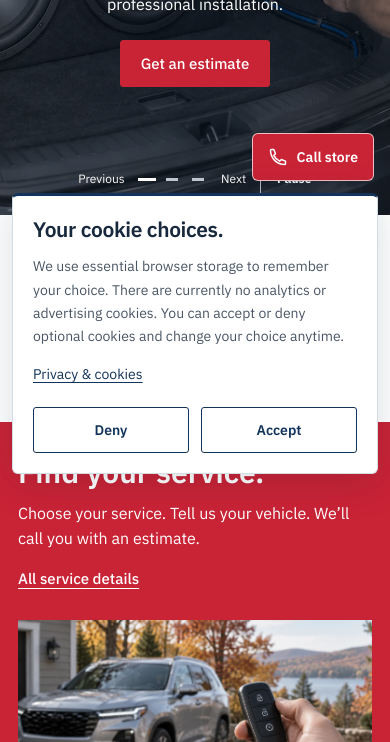
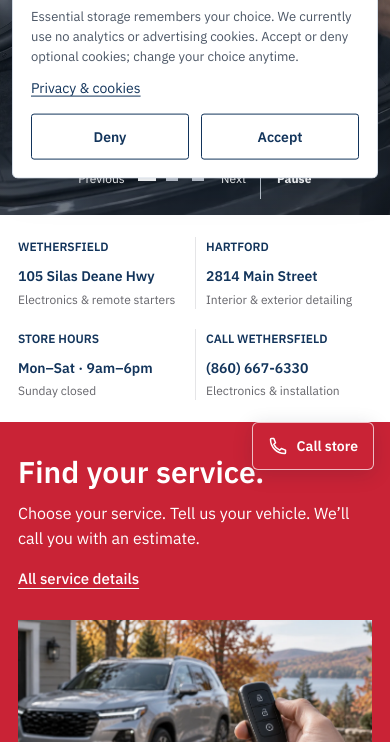
Before and after one commit to reimage-demo/action-audio, a website built with Vite: page index.html in a window 390 px wide. Shown: the part 358-1100 px from the top of the page. Built offline with nearby package versions, Linux system fonts and the light colour scheme.

Commit message:
Center cookie notice in a wide compact layout

```diff
--- a/site.js
+++ b/site.js
@@ -19,7 +19,7 @@
   notice.className = "cookie-notice";
   notice.hidden = true;
   notice.setAttribute("aria-labelledby", "cookie-title");
-  notice.innerHTML = '<h2 id="cookie-title">Your cookie choices.</h2><p>We use essential browser storage to remember your choice. There are currently no analytics or advertising cookies. You can accept or deny optional cookies and change your choice anytime.</p><a href="/privacy.html#cookies">Privacy & cookies</a><div class="cookie-actions"><button type="button" data-cookie-choice="denied">Deny</button><button type="button" data-cookie-choice="accepted">Accept</button></div>';
+  notice.innerHTML = '<h2 id="cookie-title">Your cookie choices.</h2><p>Essential storage remembers your choice. We currently use no analytics or advertising cookies. Accept or deny optional cookies; change your choice anytime.</p><a href="/privacy.html#cookies">Privacy & cookies</a><div class="cookie-actions"><button type="button" data-cookie-choice="denied">Deny</button><button type="button" data-cookie-choice="accepted">Accept</button></div>';
   document.body.append(notice);
 
   function updateStatus() {
@@ -29,8 +29,6 @@
   }
   function show(open) {
     notice.hidden = !open;
-    document.body.classList.toggle("cookie-choice-open", open);
-    document.documentElement.style.setProperty("--cookie-banner-height", open ? `${notice.getBoundingClientRect().height}px` : "0px");
   }
   document.querySelectorAll("[data-cookie-settings]").forEach(button => button.addEventListener("click", () => {
     returnFocus = button;
@@ -46,9 +44,6 @@
     else call.focus({ preventScroll: true });
     returnFocus = null;
   }));
-  if (typeof ResizeObserver !== "undefined") new ResizeObserver(() => {
-    if (!notice.hidden) document.documentElement.style.setProperty("--cookie-banner-height", `${notice.getBoundingClientRect().height}px`);
-  }).observe(notice);
   updateStatus();
   show(!choice);
   // There are no optional tracking scripts. A saved acceptance does not load any.
--- a/styles.css
+++ b/styles.css
@@ -3997,20 +3997,20 @@ footer{background:var(--brand-blue);color:#fff;border-top:5px solid var(--brand-
 .legal-prose [id]{scroll-margin-top:120px}
 .floating-call{position:fixed;right:24px;bottom:24px;z-index:45;display:inline-flex;align-items:center;justify-content:center;gap:9px;min-height:48px;padding:12px 18px;background:#C92336;color:#fff;border:1px solid rgba(255,255,255,.7);border-radius:6px;box-shadow:0 4px 20px #091a3026;text-decoration:none;font-size:14px;font-weight:600}
 .floating-call:hover{background:#a71a2b;color:#fff}
-.cookie-notice{position:fixed;left:24px;bottom:24px;z-index:50;width:min(460px,calc(100% - 48px));padding:24px;background:#fff;color:#18293d;border:1px solid #d4dce6;border-top:3px solid #12345B;border-radius:6px;box-shadow:0 8px 40px #091a3026;max-height:calc(100dvh - 32px);overflow:auto}
+.cookie-notice{position:fixed;left:50%;top:50%;bottom:auto;transform:translate(-50%,-50%);z-index:50;width:min(840px,calc(100% - 48px));padding:28px 32px;display:grid;grid-template-columns:minmax(0,1fr) 210px;column-gap:32px;align-items:start;background:#fff;color:#18293d;border:1px solid #d4dce6;border-top:3px solid #12345B;border-radius:6px;box-shadow:0 8px 40px #091a3026;max-height:calc(100dvh - 32px);overflow:auto}
 .cookie-notice[hidden]{display:none}
-.cookie-notice h2{font-size:21px;line-height:1.3;margin:0 0 12px;letter-spacing:-.4px}
-.cookie-notice p{font-size:14px;line-height:1.65;margin:0 0 12px;color:#4b5665}
-.cookie-notice>a{font-size:14px;color:#12345B;text-decoration:underline;text-underline-offset:3px}
-.cookie-actions{display:grid;grid-template-columns:1fr 1fr;gap:12px;margin-top:20px}
+.cookie-notice h2{grid-column:1;font-size:21px;line-height:1.3;margin:0 0 12px;letter-spacing:-.4px}
+.cookie-notice p{grid-column:1;font-size:14px;line-height:1.65;margin:0 0 12px;color:#4b5665}
+.cookie-notice>a{grid-column:1;font-size:14px;color:#12345B;text-decoration:underline;text-underline-offset:3px}
+.cookie-actions{grid-column:2;grid-row:1 / 4;align-self:center;display:grid;grid-template-columns:1fr 1fr;gap:12px;margin:0}
 .cookie-actions button{min-height:46px;border:1px solid #12345B;border-radius:3px;background:#fff;color:#12345B;font:inherit;font-size:14px;font-weight:600;cursor:pointer}
 .cookie-actions button:hover{background:#edf2f8}
 .floating-call:focus-visible,.cookie-notice a:focus-visible,.cookie-actions button:focus-visible,.legal-links button:focus-visible{outline:3px solid #1370e6;outline-offset:4px}
 @media(max-width:760px){
  .footer-bottom .legal-links{margin-left:0;gap:8px 20px}
  .floating-call{right:16px;bottom:16px;padding:11px 15px}
- .cookie-notice{left:12px;bottom:12px;width:calc(100% - 24px);padding:20px}
- .cookie-choice-open .floating-call{bottom:calc(var(--cookie-banner-height,300px) + 24px)}
+ .cookie-notice{width:calc(100% - 24px);padding:22px;grid-template-columns:1fr}
+ .cookie-actions{grid-column:1;grid-row:auto;margin-top:18px}
  .legal-prose{padding-bottom:56px}
  .legal-prose h2{font-size:24px;margin-top:32px}
  .hero-control-row{display:flex;justify-content:center}
@@ -4039,3 +4039,9 @@ footer{background:var(--brand-blue);color:#fff;border-top:5px solid var(--brand-
 .page-links .links-footer .legal-links{gap:8px 14px;font-size:12px}
 @media(max-width:600px){.page-links .links-wrapper{padding-top:28px;padding-bottom:88px}.service-local-context h2{font-size:25px}}
 .page-links .links-footer p{color:#e2ebf5}
+@media(max-width:420px){
+ .cookie-notice{padding:18px}
+ .cookie-notice h2{font-size:20px;margin-bottom:10px}
+ .cookie-notice p{font-size:13px;line-height:1.55;margin-bottom:10px}
+ .cookie-actions{margin-top:14px}
+}
```
